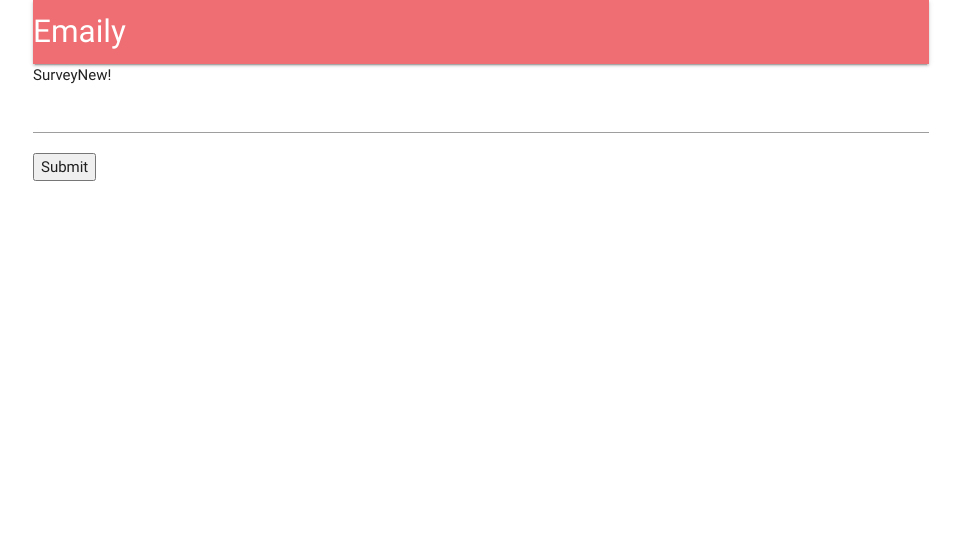
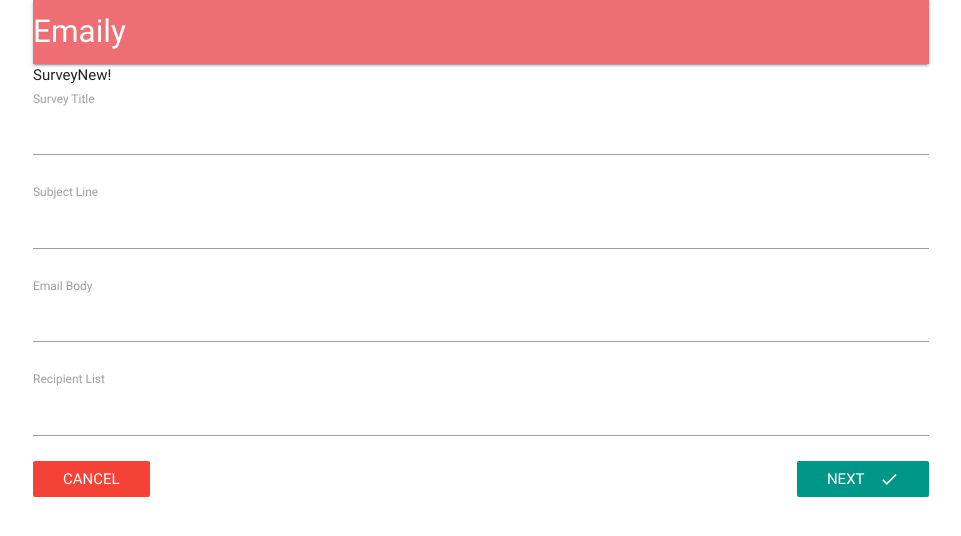
Before and after one commit to radtrav/SurveyBuddy, a React (Create React App) app in the folder client/: page /surveys/new in a window 1280 px wide. Shown: the top 536 px of the page, without its empty margins (159-1120 px from the left). Built offline with nearby package versions, Linux system fonts and the light colour scheme; no server answers.

Commit message:
add form validations

```diff
--- a/client/src/components/surveys/SurveyField.js
+++ b/client/src/components/surveys/SurveyField.js
@@ -1,12 +1,14 @@
 import React from 'react';
 
-const SurveyField = ({ input }) => {
-  console.log('input', input)
+const SurveyField = ({ input, label, meta: { error, touched } }) => {
   return (
     <div>
-      <input {...input} />
+      <label htmlFor="surveyTitle"> {label}</label>
+      <input style={{ marginBottom: 5 }} {...input} />
+      <div className="red-text" style={{ marginBottom: 20 }}>
+        {touched && error}
+      </div>
     </div>
-
   );
 };
 
--- a/client/src/components/surveys/SurveyForm.js
+++ b/client/src/components/surveys/SurveyForm.js
@@ -1,6 +1,15 @@
 import React, { Component } from 'react';
 import { reduxForm, Field } from 'redux-form';
 import SurveyField from './SurveyField';
+import { Link } from 'react-router-dom';
+import validateEmails from '../../utils/validateEmails';
+
+const FIELDS = [
+  { label: 'Survey Title', name: 'title' },
+  { label: 'Subject Line', name: 'subject' },
+  { label: 'Email Body', name: 'body' },
+  { label: 'Recipient List', name: 'emails' },
+];
 
 class SurveyForm extends Component {
   constructor() {
@@ -8,11 +17,15 @@
   }
 
   renderFields() {
-    return (
-      <div>
-        <Field type="text" name="title" component={SurveyField} />
-      </div>
-    );
+    return FIELDS.map(({ label, name}) => (
+      <Field
+        key={name}
+        label={label}
+        name={name}
+        type="text"
+        component={SurveyField}
+      />
+    ));
   }
 
   render() {
@@ -20,13 +33,35 @@
       <div>
         <form onSubmit={this.props.handleSubmit(values => console.log(values))}>
           {this.renderFields()}
-          <button type="submit"> Submit </button>
+          <Link to="/surveys" className="red btn-flat left white-text" type="submit">
+            Cancel
+          </Link>
+          <button className="teal btn-flat right white-text" type="submit">
+            Next
+            <i className="material-icons right">done</i>
+          </button>
         </form>
       </div>
     );
   }
 }
 
+const validate = (values) => {
+  const errors = {};
+
+
+  errors.emails = validateEmails(values.emails);
+
+  FIELDS.forEach(({ name }) => {
+    if(!values[name]) {
+      errors[name] = `You must add a value`
+    }
+  });
+
+  return errors;
+};
+
 export default reduxForm({
+  validate,
   form: 'surveyForm',
 })(SurveyForm);
--- /dev/null
+++ b/client/src/utils/validateEmails.js
@@ -0,0 +1,19 @@
+const re = /^(([^<>()\[\]\\.,;:\s@"]+(\.[^<>()\[\]\\.,;:\s@"]+)*)|(".+"))@((\[[0-9]{1,3}\.[0-9]{1,3}\.[0-9]{1,3}\.[0-9]{1,3}])|(([a-zA-Z\-0-9]+\.)+[a-zA-Z]{2,}))$/
+
+export default emails => {
+
+  if(!emails) {
+    return null
+  };
+
+  const invalidEmails = emails
+    .trim()
+    .split(',')
+    .filter(email => re.test(email) === false);
+
+  if(invalidEmails.length) {
+    return `These emails are invalid: ${invalidEmails}`;
+  }
+
+  return null;
+};
```
